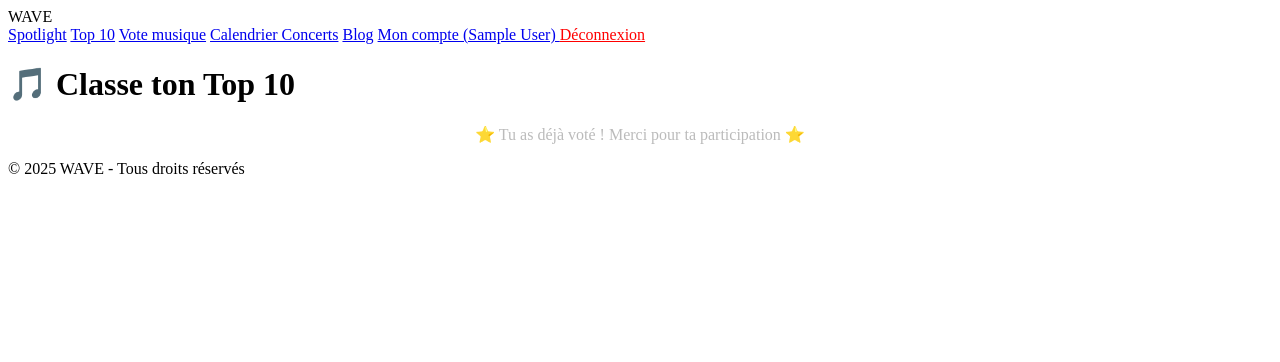
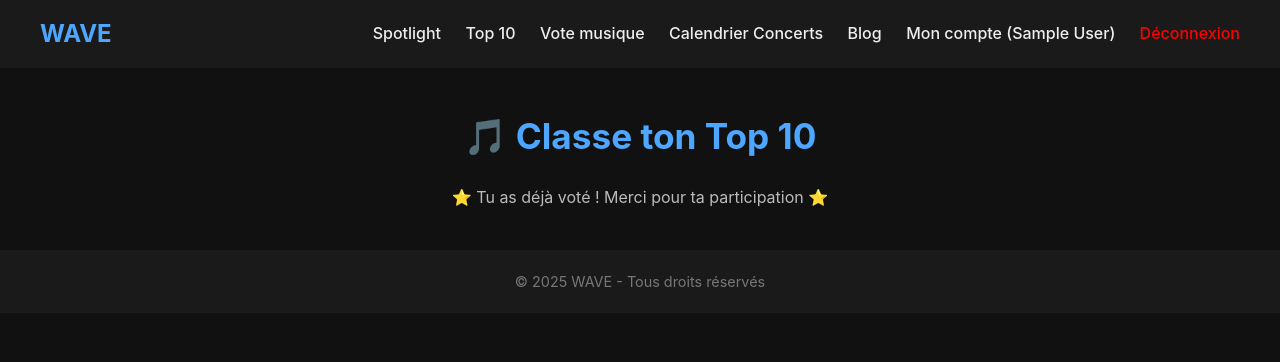
Before and after one commit to DidiEko/Wave-Music, a PHP site: page /sondage.php in a window 1280 px wide. Shown: the top 362 px of the page. Run offline with PHP 8.4, Linux system fonts and the light colour scheme; the visitor is signed in with stand-in values (Sample User, id 1); tables that the repository leaves empty or names only in its code hold one stand-in row (values such as "Sample post").

Commit message:
some change, a finir.

```diff
--- a/public/css/sondage.css
+++ b/public/css/sondage.css
@@ -1,32 +1,143 @@
-.table-classement {
-    width: 100%;
-    margin-top: 20px;
-    border-collapse: collapse;
+/* RESET */
+* {
+    margin: 0;
+    padding: 0;
+    box-sizing: border-box;
 }
 
-.table-classement th, .table-classement td {
-    padding: 10px;
-    border-bottom: 1px solid #333;
+/* BODY — thème sombre */
+body {
+    font-family: -apple-system, BlinkMacSystemFont, "Segoe UI", Roboto, sans-serif;
+    background: #111;
+    color: #eee;
+    line-height: 1.6;
+    padding-bottom: 50px;
+}
+
+/* TITRE */
+h1 {
+    text-align: center;
+    margin-top: 40px;
+    margin-bottom: 10px;
+    font-size: 2.2em;
+    color: #4da6ff;
+}
+
+.container p {
+    text-align: center;
+    color: #bbb;
+    margin-bottom: 25px;
+}
+
+/* NAVIGATION */
+nav {
+    display: flex;
+    justify-content: space-between;
+    align-items: center;
+    padding: 15px 40px;
+    background: #1a1a1a;
+    position: sticky;
+    top: 0;
+    z-index: 1000;
+}
+
+nav .logo {
+    font-size: 1.5em;
+    font-weight: bold;
+    color: #4da6ff;
+}
+
+nav .nav-links a {
+    margin-left: 20px;
+    text-decoration: none;
+    color: #eee;
+    font-weight: 500;
+    transition: color 0.3s;
+}
+
+nav .nav-links a:hover {
+    color: #4da6ff;
+}
+
+/* TABLEAU */
+.table-classement {
+    width: 95%;
+    margin: 40px auto;
+    border-collapse: collapse;
+    background: #1a1a1a;
+    border-radius: 12px;
+    overflow: hidden;
 }
 
 .table-classement th {
+    background: #222;
+    padding: 14px;
     color: #4da6ff;
+    font-size: 1.1em;
+    text-align: center;
 }
 
+.table-classement td {
+    padding: 14px;
+    border-bottom: 1px solid #333;
+    text-align: center;
+    color: #ddd;
+}
+
+.table-classement tr:hover {
+    background: #1f1f1f;
+}
+
+/* SELECT */
 select {
-    background: #1a1a1a;
+    background: #222;
     color: #eee;
     border: 1px solid #444;
-    padding: 6px;
+    padding: 6px 8px;
     border-radius: 6px;
+    cursor: pointer;
 }
 
+select:hover {
+    border-color: #4da6ff;
+}
+
+/* LIEN "VOIR" */
+.table-classement a {
+    color: #4da6ff;
+    text-decoration: none;
+    font-weight: 600;
+}
+
+.table-classement a:hover {
+    color: #77c0ff;
+    text-decoration: underline;
+}
+
+/* BOUTON */
 .btn {
-    margin-top: 20px;
-    padding: 12px 20px;
+    display: block;
+    margin: 30px auto;
+    padding: 12px 25px;
     background: #4da6ff;
     color: white;
     border: none;
-    border-radius: 20px;
+    border-radius: 25px;
+    font-size: 1em;
     cursor: pointer;
+    transition: 0.3s;
 }
+
+.btn:hover {
+    background: #3385cc;
+}
+
+/* FOOTER */
+footer {
+    text-align: center;
+    padding: 20px;
+    margin-top: 40px;
+    background: #1a1a1a;
+    color: #777;
+    font-size: 0.9rem;
+}
--- a/public/index.php
+++ b/public/index.php
@@ -3,7 +3,7 @@
 <head>
     <meta charset="UTF-8">
     <title>WAVE - Spotlight</title>
-    <link rel="stylesheet" href="style.css"> </head>
+    <link rel="stylesheet" href="css/style.css"> </head>
 <body>
 
 <?php include './nav/nav.php'; ?>
--- a/public/nav/nav.php
+++ b/public/nav/nav.php
@@ -1,14 +1,11 @@
 <?php
-// Démarre la session (si pas déjà fait)
 if (session_status() === PHP_SESSION_NONE) {
     session_start();
 }
 
-// Vérifie si l'utilisateur est connecté
 $estConnecté = isset($_SESSION['user_id']);
 $nom_utilisateur = $_SESSION['nom_utilisateur'] ?? '';
 ?>
-
 <nav>
     <div class="logo">WAVE</div>
     <div class="nav-links">
```
Also changed, not shown: public/calendar.php (+49 -1 lines), public/css/calendar.css (+69 -5 lines).
